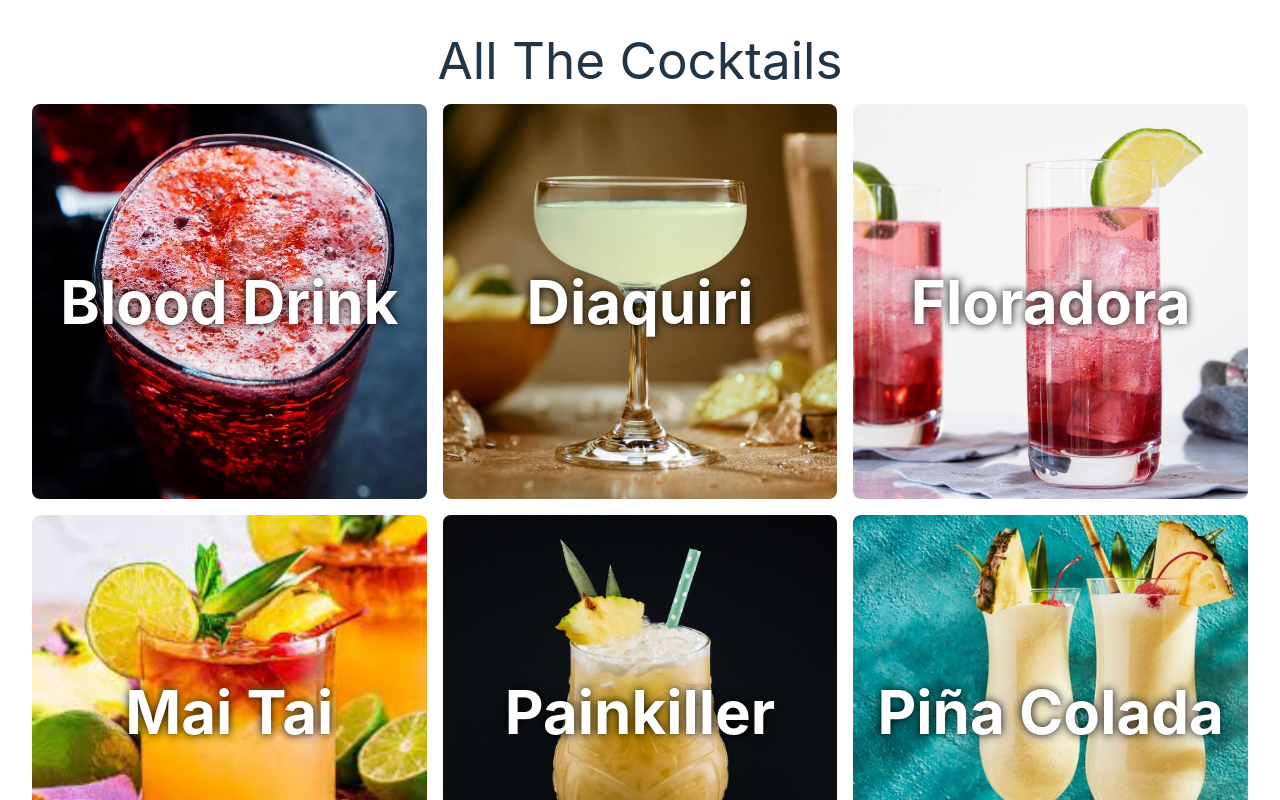
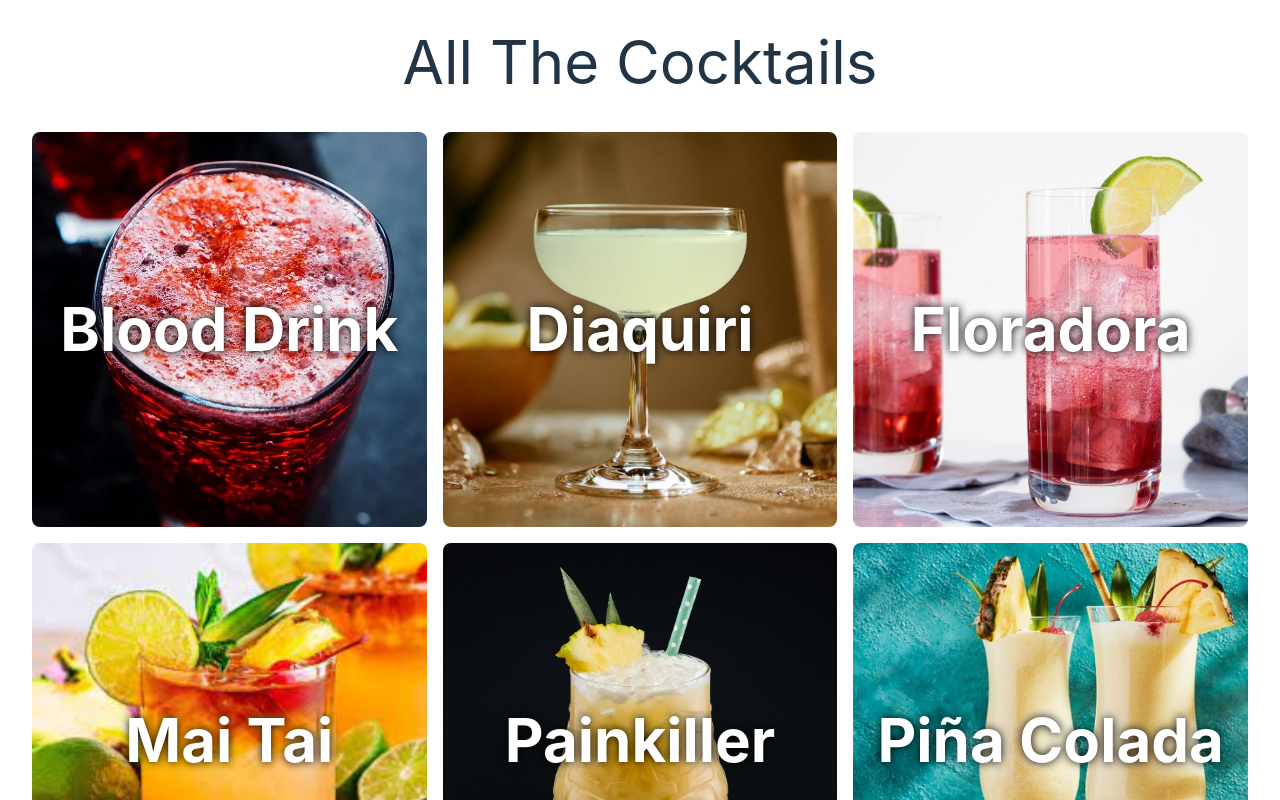
Before and after one commit to BuildItBusk/CocktailWebApp, a React (Vite) app: page / in a window 1280 px wide. Shown: the top 800 px of the page. Built offline with nearby package versions, Linux system fonts and the light colour scheme.

Commit message:
Adjusted the font size for the header on the overview page.

```diff
--- a/src/routes/root.tsx
+++ b/src/routes/root.tsx
@@ -42,7 +42,7 @@ function Root() {
   return (
     <>
       <div className='w-full'>
-        <h1 className='mb-4'>All The Cocktails</h1>
+        <h1 className='mb-6 lg:mb-10 text-6xl'>All The Cocktails</h1>
         <div className='grid grid-cols-2 lg:grid-cols-3 gap-4'>
           {cocktails
             .sort((a, b) => a.name.localeCompare(b.name))
```
